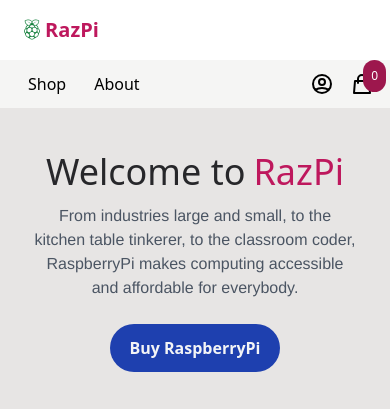
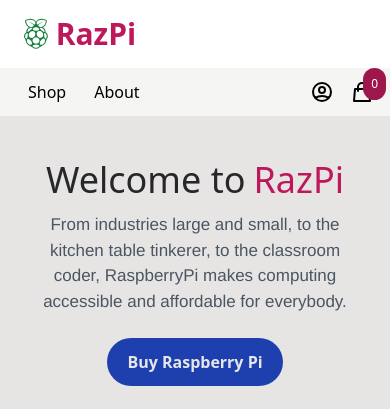
Before and after one commit to August-Schleich/Razpi, a Django app: page / in a window 390 px wide. Shown: the top 409 px of the page. Run offline with Django 4.2, Linux system fonts and the light colour scheme; data comes from the database, SQL or seed files in the repository; both versions use the stored data as it was after the commit; some libraries are stand-ins or nearby versions.

Commit message:
fixed logo size, last changes to header image/text size/color

```diff
--- a/razpi/core/templates/core/base.html
+++ b/razpi/core/templates/core/base.html
@@ -17,7 +17,7 @@
     <body>
         <nav class="border=white-300">
         <div class="max-w-7xl mx-auto  px-6 xl:px-0 flex items-center justify-between">
-            <a href="{% url 'home' %}"class="py-4 text-xl text-pink-700 font-semibold"><i class="fa-brands fa-raspberry-pi text-green-700"></i> RazPi</a>
+            <a href="{% url 'home' %}"class="py-4 text-3xl text-pink-700 font-semibold"><i class="fa-brands fa-raspberry-pi text-green-700"></i> RazPi</a>
         </div>
         </nav>
       <nav class= "border=grey-300 bg-stone-100">
--- a/razpi/core/templates/core/home.html
+++ b/razpi/core/templates/core/home.html
@@ -3,20 +3,20 @@
 
 {% block content %}
 
-     <header class = "  xl:pt-10 lg:pt-8 md:pt-8 md:pt-8 sm:pt-0 mx-auto max-w-full xl:px-0 bg-stone-200">
+     <header class = "   mx-auto max-w-full xl:px-0 bg-stone-200">
 
             <div class="flex-row-reverse sm:flex md:flex lg:flex max-w-full xl:px-0 ">
                 <div class="py-8 px-8 xl:px-16 lg:px-10 sm:px-10 xl:py-14 px-auto max-w-full mx-auto xl:w-1/2 lg:w-1/2 md:w-full sm:w-full text-center md:text-center lg:text-right xl:text-right">
-                    <div class="max-w-xl lg:mr-16  mt-0 lg:mt-16 xl:mt-16 md:16 pt-2 sm:mt-0   ">
-                    <p class="mb-2 p-1  text-4xl lg:text-5xl text-zinc-800 inline-block  ">Welcome to <p class ="text-4xl  p-1 lg:text-5xl text-pink-700 inline-block"> RazPi</p></p>
+                    <div class="max-w-xl lg:pr-6 xl:mr-12 lg:mr-6  mt-0 lg:mt-16 xl:mt-16 md:mt-10 lg:ml-0 pt-2 sm:mt-0   ">
+                    <p class="mb-2 p-1 text-4xl lg:text-5xl text-zinc-800 inline-block  ">Welcome to <p class ="text-4xl p-1 lg:text-5xl text-pink-700 inline-block"> RazPi</p></p>
 
-                    <p class="mb-6 px-0 text-2lg  lg:text-1xl mx-auto text-gray-600" style="font-family:helvetica;">From industries large and small, to the kitchen table tinkerer, to the classroom coder, RaspberryPi makes computing accessible and affordable for everybody.</p>
+                    <p class="mb-6 px-0 text-2lg  lg:text-1xl mx-auto text-gray-600" style="font-family:helvetica;font-size:17px;">From industries large and small, to the kitchen table tinkerer, to the classroom coder, RaspberryPi makes computing accessible and affordable for everybody.</p>
 
-                    <a href="{% url 'shop' %}" class=" inline-block mb-2 bg-blue-800  hover:bg-blue-900 text-gray-100 font-bold py-3 px-5 rounded-full" > Buy RaspberryPi</a>
+                    <a href="{% url 'shop' %}" class=" inline-block mb-2 bg-blue-800  hover:bg-blue-900 text-gray-200 font-bold py-3 px-5 rounded-full" > Buy Raspberry Pi</a>
                     </div>
                 </div>
                 <div class="mx-auto  xl:w-1/2 lg:w-1/2 md:w-full sm:w-2xl" >
-                    <img class=" img-responsive   mx-auto ml-0 "
+                    <img class=" img-responsive min-h-max   mx-auto ml-0 "
                     src="https://assets.raspberrypi.com/static/8ab48f75acff29d90ad176703ca2454e/7ddbe/hero.png">
                 </div>
             </div>
```
Also changed, not shown: razpi/db.sqlite3.
